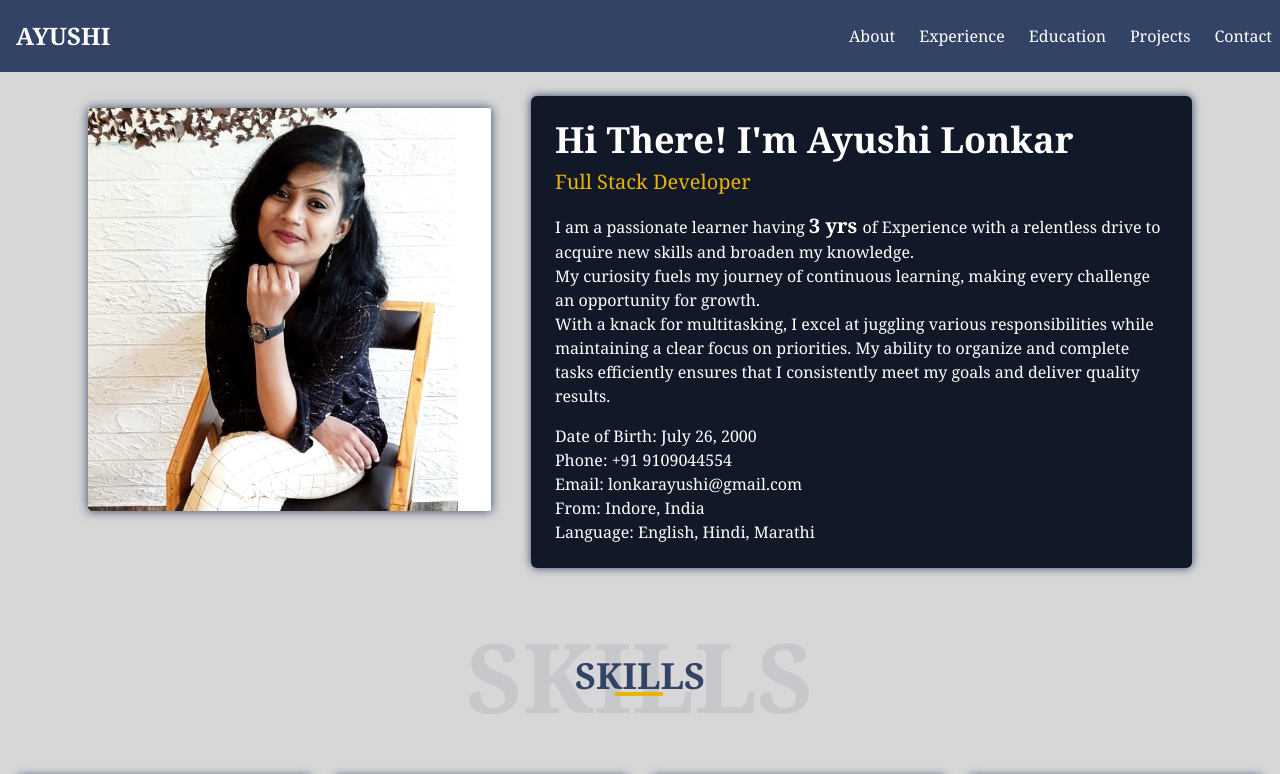
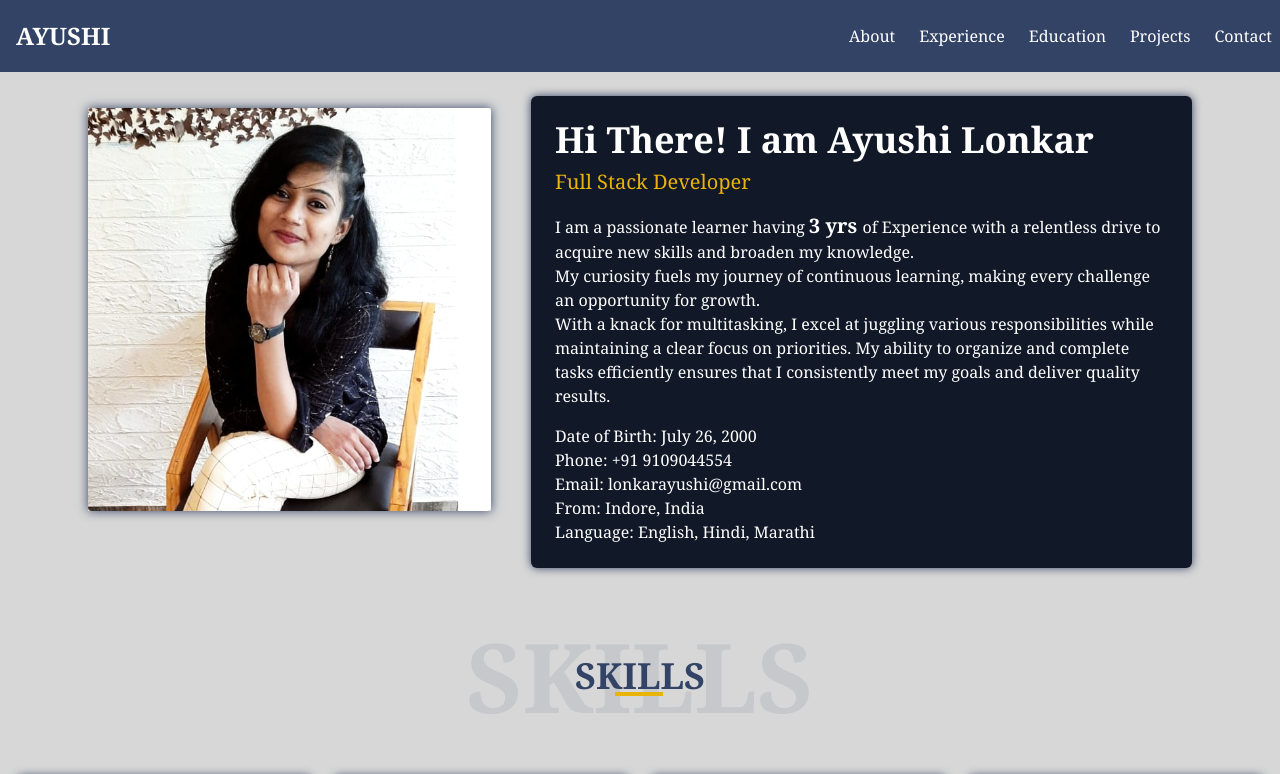
Before and after one commit to ayushi-2607/next-portfolio, a Next.js app: page /about in a window 1280 px wide. Shown: the top 774 px of the page. Built offline with nearby package versions, Linux system fonts and the light colour scheme.

Commit message:
about page changes

```diff
--- a/src/app/about/page.tsx
+++ b/src/app/about/page.tsx
@@ -33,7 +33,7 @@ const About = () => {
 
               <Image
                 src="/about_image.jpg"
-                alt="Edward Devis"
+                alt="Ayushi"
                 className="rounded "
                 width={1200}
                 height={1200}
@@ -47,7 +47,7 @@ const About = () => {
               className="bg-gray-900 p-6 rounded-md"
             >
 
-              <h1 className="text-4xl font-bold mb-2">Hi There! I'm Ayushi Lonkar</h1>
+              <h1 className="text-4xl font-bold mb-2">Hi There! I am Ayushi Lonkar</h1>
               <h2 className="text-xl text-yellow-500 mb-4  ">Full Stack Developer</h2>
               <p className="mb-4">
                 I am a passionate learner having <strong className='text-xl'>3 yrs </strong>of Experience with a relentless drive to acquire new skills and broaden my knowledge.
@@ -116,7 +116,7 @@ const About = () => {
       <br/>
       <br/>
       <span >
-      <strong>Dancing and cooking</strong> are two activities that bring me immense joy. Whether it's expressing myself through dance or experimenting with new recipes in the kitchen, these hobbies allow me to explore my creativity and bring happiness to myself and others.
+      <strong>Dancing and cooking</strong> are two activities that bring me immense joy. Whether it is expressing myself through dance or experimenting with new recipes in the kitchen, these hobbies allow me to explore my creativity and bring happiness to myself and others.
       </span >
       </div>
       <div className='flex max-w-6xl ml-10 mt-10 items-center'>
```
